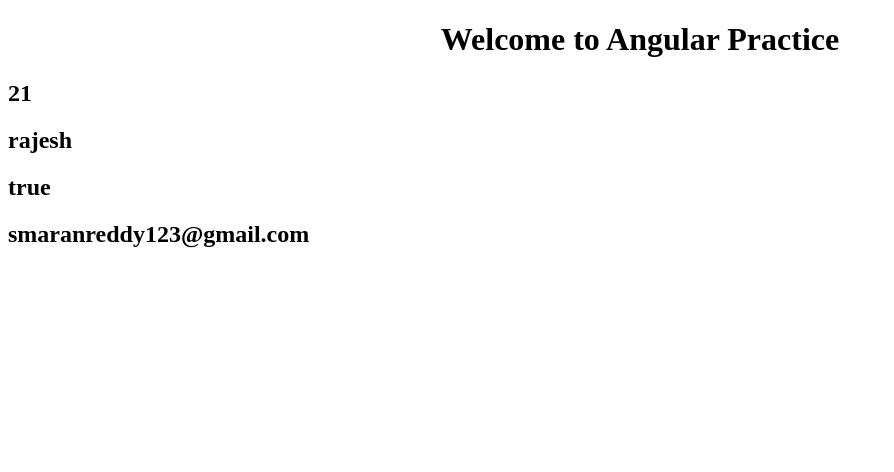
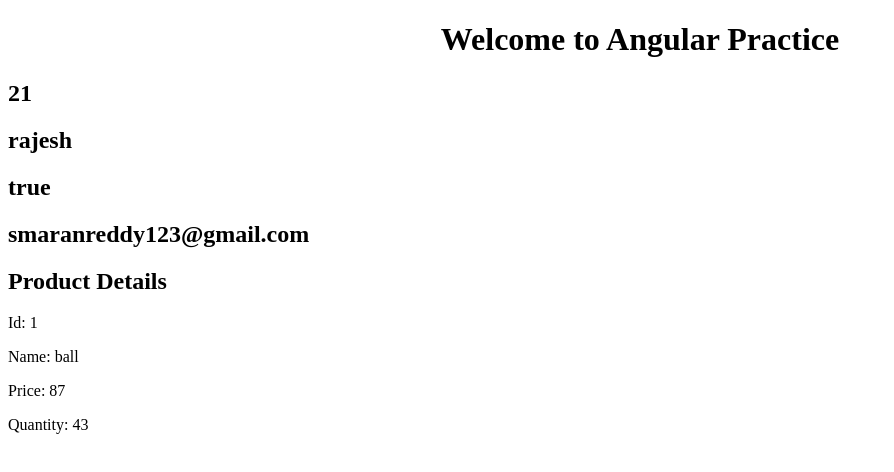
Before and after one commit to smaran123/angular5, an Angular app: page / in a window 1280 px wide. Shown: the top 472 px of the page, without its empty margins (0-894 px from the left). Built offline with nearby package versions, Linux system fonts and the light colour scheme.

Commit message:
passing object from component to view

```diff
--- a/src/app/app.component.html
+++ b/src/app/app.component.html
@@ -12,3 +12,10 @@
 
 <h2> {{ status }} </h2>
 <h2> {{ email }} </h2>
+
+<h2> Product Details </h2>
+
+<p>Id: {{product.id}}</p>
+<p>Name: {{product.name}}</p>
+<p>Price: {{product.price}}</p>
+<p>Quantity: {{product.quantity}}</p>
--- a/src/app/app.component.ts
+++ b/src/app/app.component.ts
@@ -1,4 +1,5 @@
 import { Component } from '@angular/core';
+import { Product } from './entites/product.entity';
 
 @Component({
   selector: 'app-root',
@@ -12,11 +13,20 @@
   status: boolean;
   email: any;
 
+  product: Product;
+
   ngOnInit() {
   	this.title = "Angular Practice";
   	this.age = 21;
   	this.fullName = "rajesh";
-  	this.status = "true";
+  	this.status = true;
   	this.email = "smaranreddy123@gmail.com"
+
+  	this.product = {
+  	  id:  1,
+  	  name:  "ball",
+  	  price:  87,
+  	  quantity:  43
+  	};
   }
 }
--- /dev/null
+++ b/src/app/entites/product.entity.ts
@@ -0,0 +1,6 @@
+export class Product {
+	id: number;
+	name: string;
+	price: number;
+	quantity: number;
+}
```
